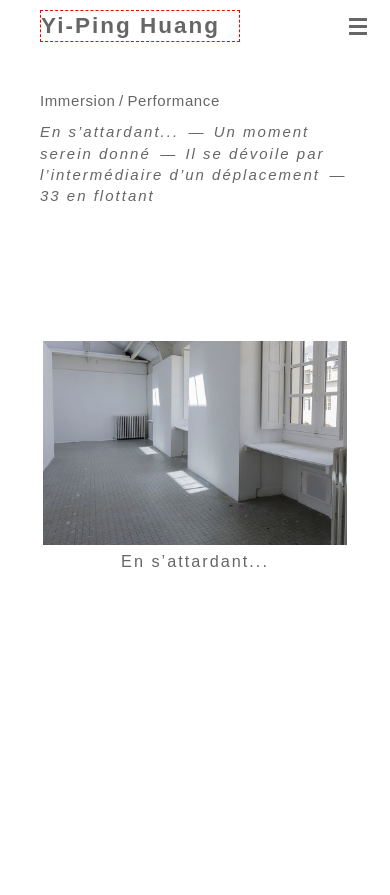
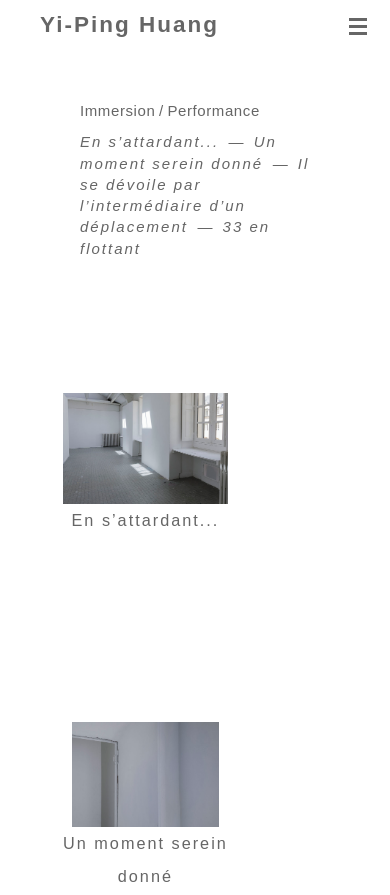
Before and after one commit to FarHYP/siteperso, a plain HTML site: page immersion_perf.html in a window 390 px wide. Shown: the top 895 px of the page. Drawn offline with nearby package versions, Linux system fonts and the light colour scheme.

Commit message:
Add files via upload

```diff
--- a/css/a_propos.css
+++ b/css/a_propos.css
@@ -5,69 +5,56 @@
     ------------------------  */
 .a_propos {
     margin: 30px auto 10px;
-    /*border: 1px dotted gray;  */
-}
-.intro {
-    float: left;
-    width: 60%;
-    /* padding: 60px 50px 60px 0px ;*/
-    padding-right: 50px;
-    margin-right: 8px;
-    /*border: 1px dashed black; */
+    box-sizing: border-box;
 }
 
 .autoportrait {
-    width: 480px;
+    width: 35%;
     display: block;
+    float: right;
+    margin-left: 40px;
+    margin-bottom: 40px;
 
-    float: left;
+}
 
-    /*
-    position: absolute;
-    right: 40px;
-    top: 0px;
-    z-index: 2;
-    */
-    /* border: 1px dashed blue; */
+.autoportrait img {
+    margin: 0px auto;
+    width: 100%;
+    height: auto;
 }
-.autoportrait img {
-    /* max-width: 500px; */
-    width: 480px;
-    height: auto;
-    margin: 0px auto;
-    /* border: 1px dotted red; */
-}
-/* figure 跟 caption 之間的10px要處理 */
 figcaption {
     display: inline-block;
     vertical-align: middle;
-    /*width: 480px;*/
     line-height: 1.2em;
-    /* border: 1px dotted green; */
 }
 
-.clearfix::after {
+.a_propos::after {
     content: '';
     display: block;
     clear: both;
-
-    /*z-index: -1;  */
 }
 
+@media screen and (max-width: 768px) {
+    .autoportrait {
+        width: 100%;
+    }
+    .autoportrait img {
+
+        display: table;
+        width: 70%;
+        border: 1px dotted red;
+    }
+    figcaption {
+        width: 70%;
+        margin: 0px 15%;
+    }
+}
 
 
 /*  ------------------------
     PARCOURS
     ------------------------  */
-.parcours {
-    /*display: block;*/
-    /*padding: 60px 0px;*/
-    /*border: 1px dotted lightseagreen; */
-}
 
-.parcours dl {
-    /*margin-bottom: 60px;*/
-}
 .parcours dd {
     margin-bottom: 2rem;
     /* border: 1px dotted violet; */
@@ -79,9 +66,5 @@ figcaption {
 
 .parcours li {
     list-style-type: none;
-    /*text-indent: -0.5em;*/
     margin-top: 1rem;
-
-
-    /* border: 1px dotted yellow; */
 }
--- a/css/gallery.css
+++ b/css/gallery.css
@@ -22,12 +22,17 @@
 @media screen and (min-width: 769px) {
     .sub_menu {
         position: fixed;
-        width: 50%;
+        width: 30%;
+        height: 95vh;
         top: 0px;
-        left: 50%;
+        left: 70%;
+        padding-top: 100px;
         z-index: 2;
 
-        /*border: 1px dotted gray;*/
+        /* background: rgb(213, 213, 213); */
+        /* background: linear-gradient(rgb(186, 186, 186),rgb(255, 255, 255)); */
+
+        /* border: 1px dotted gray; */
         /* 加上從上滑下來的漸進效果 */
     }
 }
@@ -49,12 +54,11 @@
 
 
 /*  ------------------------
-    Projet:
-    Installation/Sculpture
+    Projet Gallery
     ------------------------  */
 
 main {
-    padding: 0px;
+    /* padding: 0px; */
 }
 
 .projet_list, .projet {
@@ -63,57 +67,28 @@ main {
 
 .projet_list {
     /* border: 1px dotted gray; */
-    display: flex;
-    flex-direction: row;
-    flex-wrap: wrap;
+    width: 68%;
+    display: block;
 }
 
 .projet {
-    display: box;
-    width: 50%;
+    /* display: box; */
+    width: 100%;
     padding: 0px;
-}
-@media screen and (max-width: 768px) {
-    .projet {
-        width: 100%;
-    }
-}
-
-.projet:nth-child(odd) {
-    padding-top: 5vh;
-    padding-bottom: 20vh;
-    align-self: center;
-    /* border: 1px dotted deeppink; */
-}
-.projet:nth-child(even) {
-    padding-top: 20vh;
-    padding-bottom: 5vh;
-    align-self: bottom;
-    /* border: 1px dotted blue; */
-}
-.projet.large:nth-child(odd) {
     padding-top: 10vh;
-    padding-bottom: 20vh;
-    align-self: center;
-    /* border: 1px dotted violet; */
-}
-.projet.large:nth-child(even) {
-    padding-top: 20vh;
-    padding-bottom: 10vh;
-    align-self: bottom;
-    /* border: 1px dotted orange; */
+    padding-bottom: 12vh;
 }
 
 
 .projet img{
     display: table;
     margin: auto;
-    width: 75%;
+    width: 70%;
     height: auto;
-    /* border: 1px dotted yellow; */
 }
 .projet.long img{
-    width: 68%;
+    height: 75vh;
+    width: auto;
 }
 .projet.large img{
     width: 78%;
@@ -121,12 +96,3 @@ main {
 .projet figcaption {
     text-align: center;
 }
-
-/*
-.projet_list::after {
-    content: '';
-    display: block;
-    clear: both;
-
-    border: 1px dotted black;
-}*/
--- a/css/style.css
+++ b/css/style.css
@@ -44,13 +44,22 @@ body.index a:link, a:visited, a:active {
 }
 
 
-header, main, footer {
+header, footer {
     margin: 0;
     padding: 10px 80px;
     /* border: 1px dotted red; */
 }
+main {
+    margin: 0;
+    padding: 0px 80px;
+}
+
+header{
+    background-color: white;
+}
 body.index header{
     padding: 10px 25px;
+    background-color: transparent;
     /* border: 1px dotted red; */
 }
 
@@ -59,6 +68,8 @@ img {
     max-width: 100%;
     height:auto;
 }
+
+
 
 /*  ************************
     ------------------------
@@ -161,7 +172,7 @@ body.index .menu_list {
 
     background-color: #fff;
     /* 試試看voile 設個顏色*/
-    opacity: 0.8;
+    opacity: 0.9;
 
     /* border: 1px dotted blue; */
 }
@@ -312,13 +323,13 @@ main::before {
     content: '';
     display: block;
     height: 70px;
-    margin: 0px 0px 0px 10px;
+    margin: 0px;
     /* border: 1px dotted violet; */
 }
 main {
+    padding-bottom: 150px;
     min-height: 95vh;
     line-height: 2em;
-    /* border: 1px solid yellow; */
 }
 
 h2 {
@@ -364,7 +375,6 @@ main strong {
     ************************  */
 footer {
     text-align: center;
-    padding-top: 150px;
 }
 
 
@@ -376,8 +386,12 @@ footer {
     header {
         padding: 10px 40px;
     }
+    main {
+        padding: 0px 40px;
+    }
+
     main::before {
-        height: 40px;
+        height: 50px;
     }
 
     body.index nav.main_menu {
@@ -387,7 +401,6 @@ footer {
     .logo {
         line-height: 30px;
         font-size: 1.8rem;
-        border: 1px dashed red;
     }
     .menu_list {
         top: 60px;
@@ -401,11 +414,5 @@ footer {
         font-size: 1.2rem;
     }
 
-    /*
-    @media screen and (max-width: 768px) and (orientation: landscape) {
-        .menu_list {
-            top: 60px;
-            border: 1px dotted blue;
-        }
-  }*/
+
 }
```
